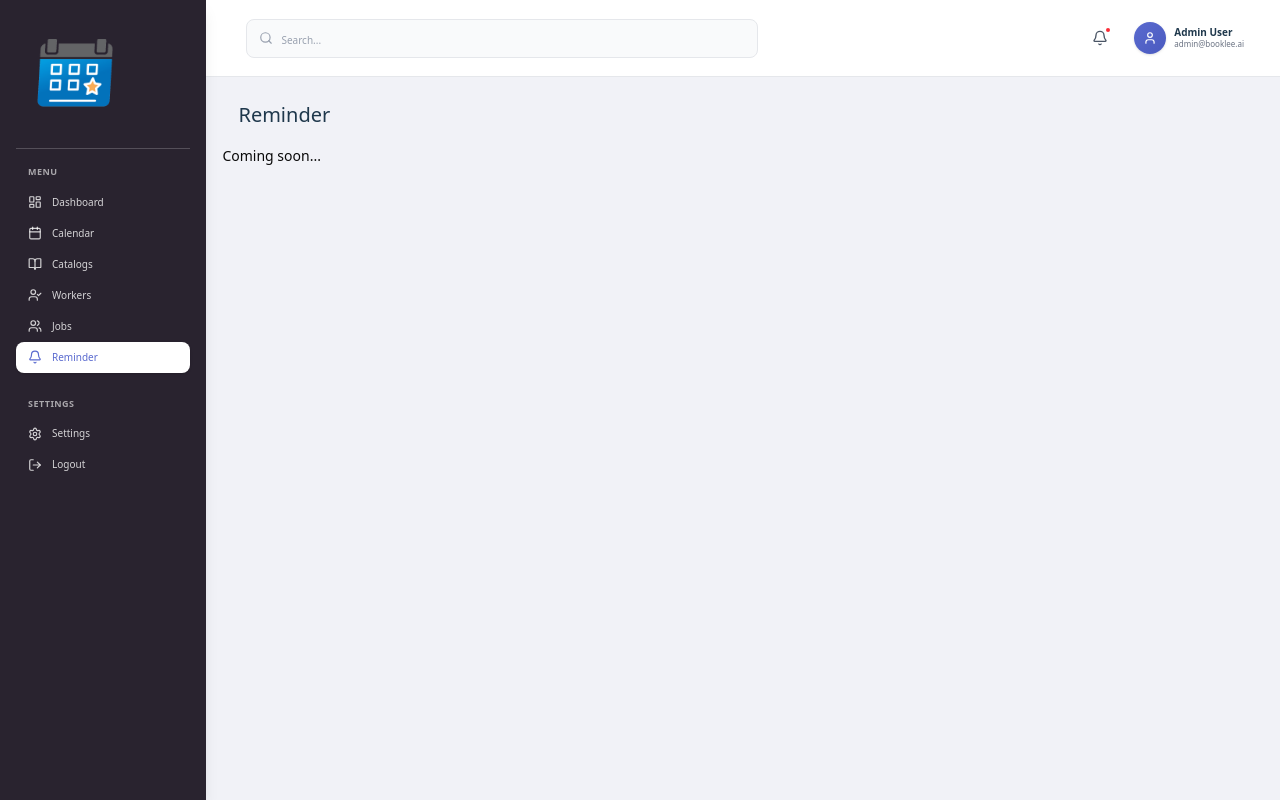
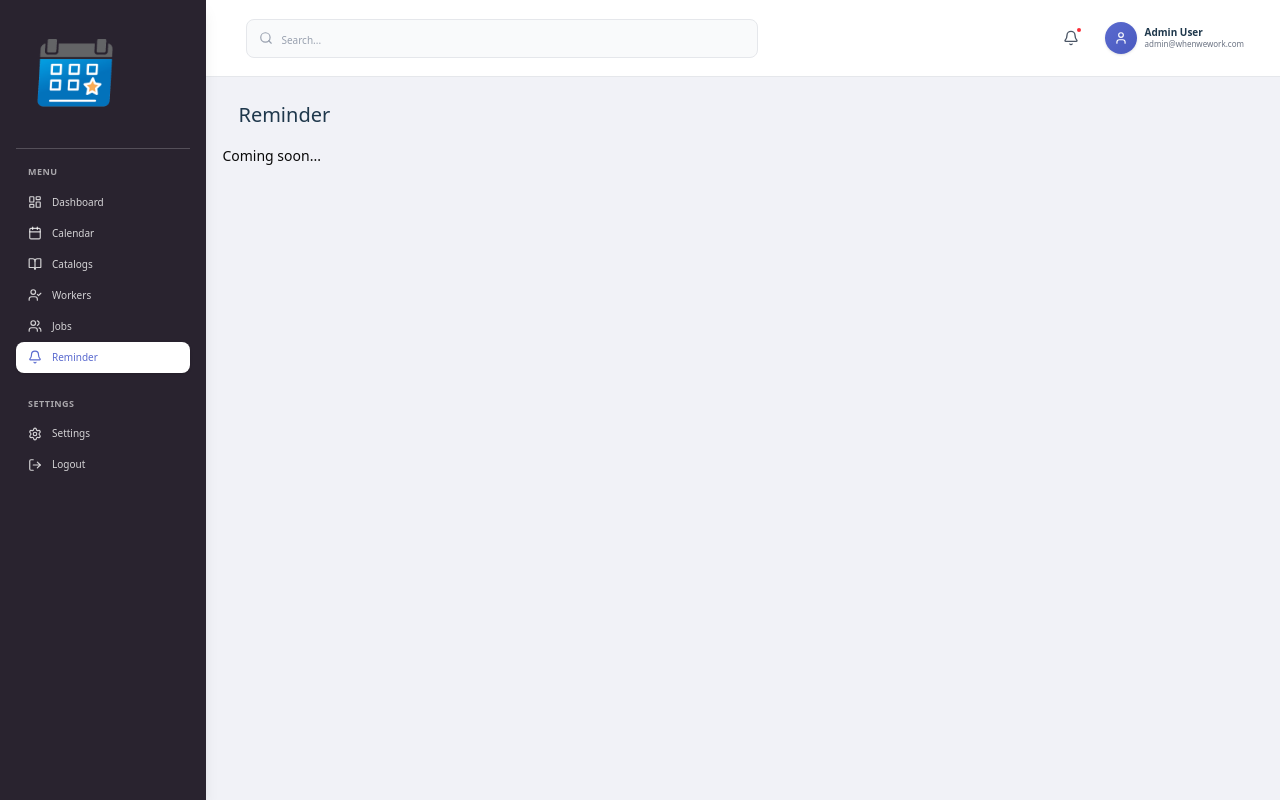
Before and after one commit to connect-abdullah/When_We_Work-fe, a Next.js app: page /reminder in a window 1280 px wide. Built offline with nearby package versions, Linux system fonts and the light colour scheme.

Commit message:
navbar changes

```diff
--- a/src/components/layout/Navbar.tsx
+++ b/src/components/layout/Navbar.tsx
@@ -45,7 +45,7 @@ const Navbar: React.FC<NavbarProps> = ({ className, onMenuToggle }) => {
             </div>
             <div className="hidden sm:block text-left">
               <p className="text-[10px] font-semibold text-[#1F384C] leading-tight">Admin User</p>
-              <p className="text-[8px] text-gray-500">admin@booklee.ai</p>
+              <p className="text-[8px] text-gray-500">admin@whenwework.com</p>
             </div>
           </button>
         </div>
```
